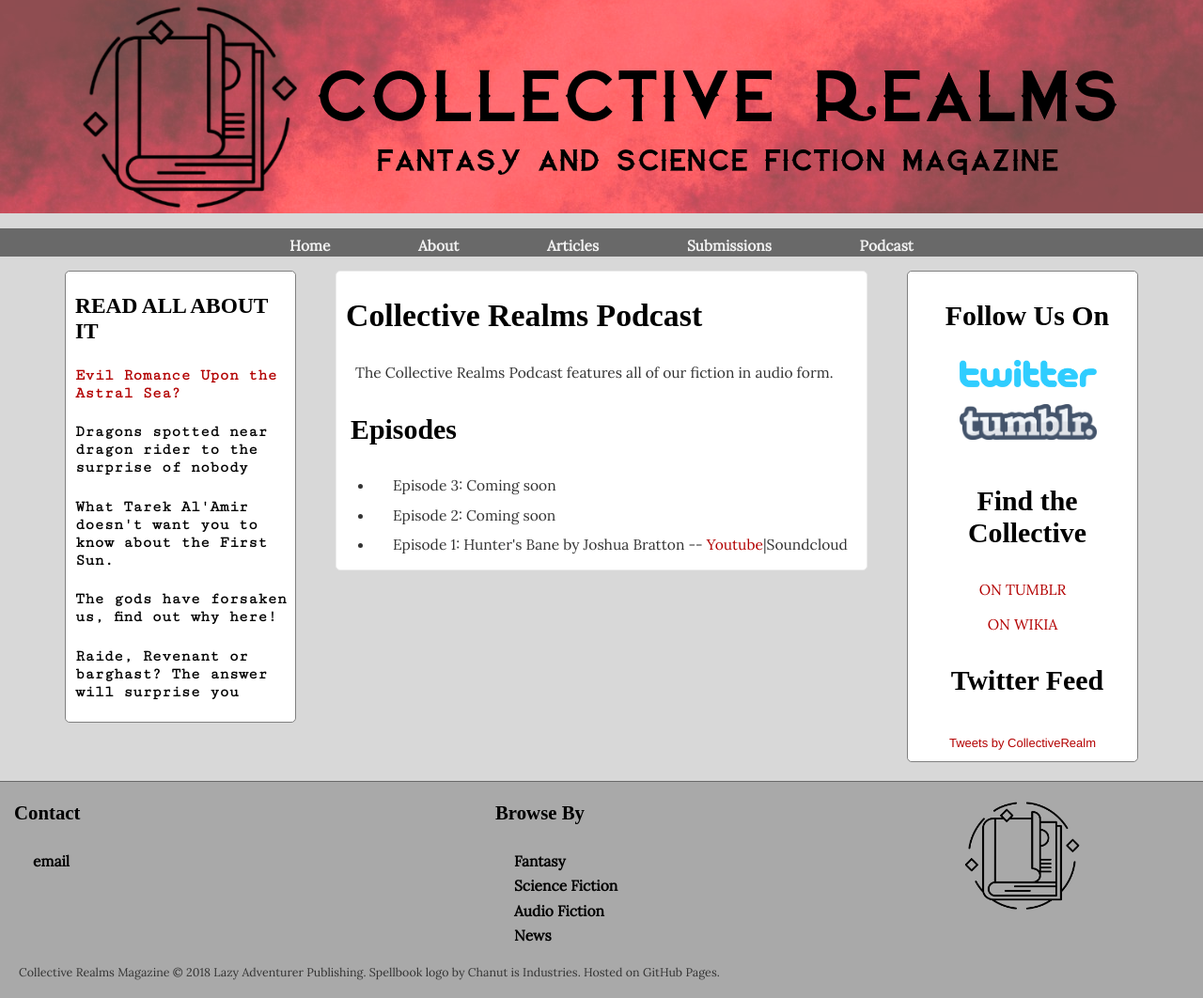
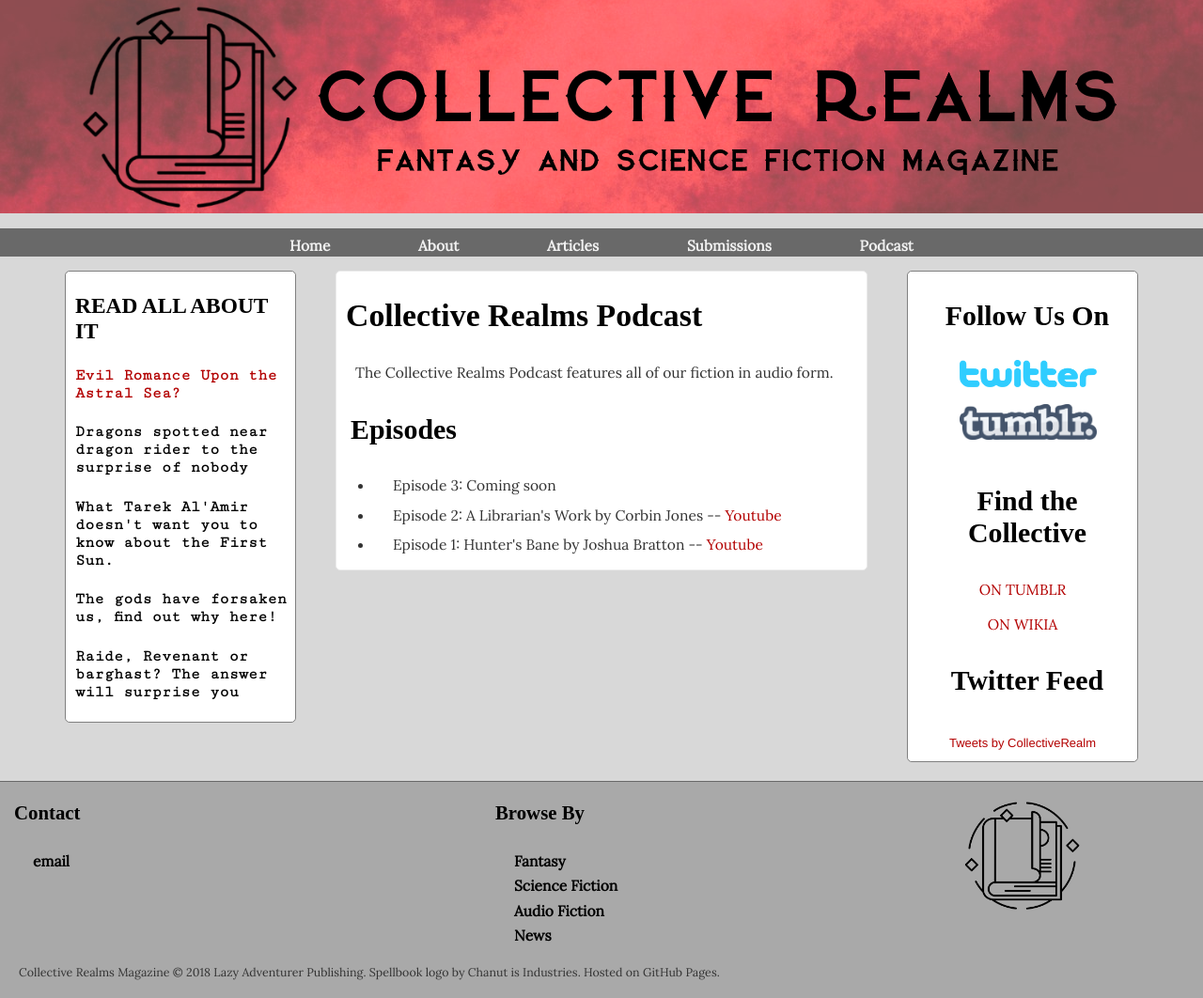
Before and after one commit to collectiverealms/collectiverealms, a Jekyll site: the page built from podcast.html, in a window 1280 px wide. Shown: the whole page at 94% size. Built offline with Jekyll 4.4.1, drawn with Linux system fonts in a browser that asks for light colours; some web fonts are replaced; comment, search, counter and statistics services are not loaded.

Commit message:
Update podcast.html

```diff
--- a/podcast.html
+++ b/podcast.html
@@ -9,8 +9,8 @@ title: Podcast
     <h3>Episodes</h3>
     <ul>
         <li>Episode 3: Coming soon</li>
-        <li>Episode 2: Coming soon</li>
-        <li>Episode 1: Hunter's Bane by Joshua Bratton -- <a href="https://www.youtube.com/watch?v=EBVg_gyHr4s">Youtube</a>|Soundcloud</li>
+        <li>Episode 2: A Librarian's Work by Corbin Jones -- <a href="https://www.youtube.com/watch?v=bbTS398qo7I">Youtube</a></li>
+        <li>Episode 1: Hunter's Bane by Joshua Bratton -- <a href="https://www.youtube.com/watch?v=EBVg_gyHr4s">Youtube</a></li>
     </ul>
 
 
```
